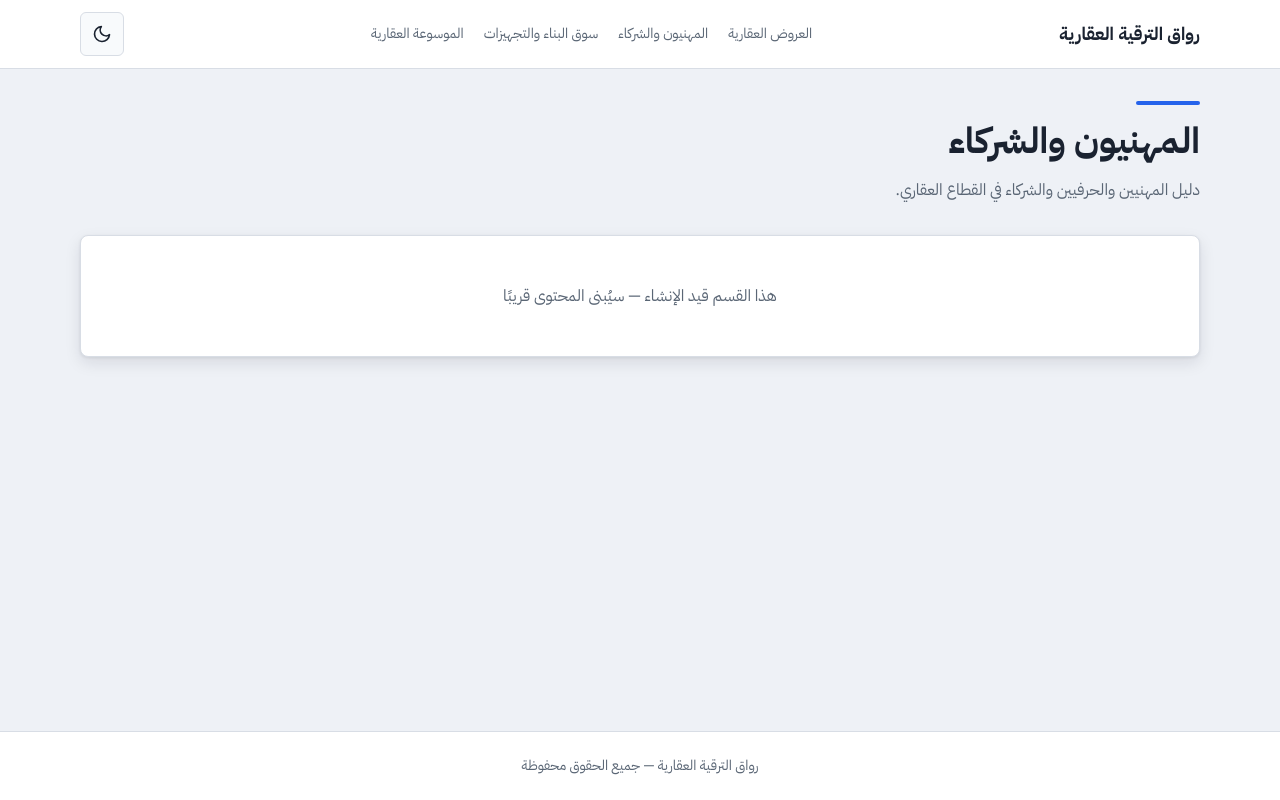
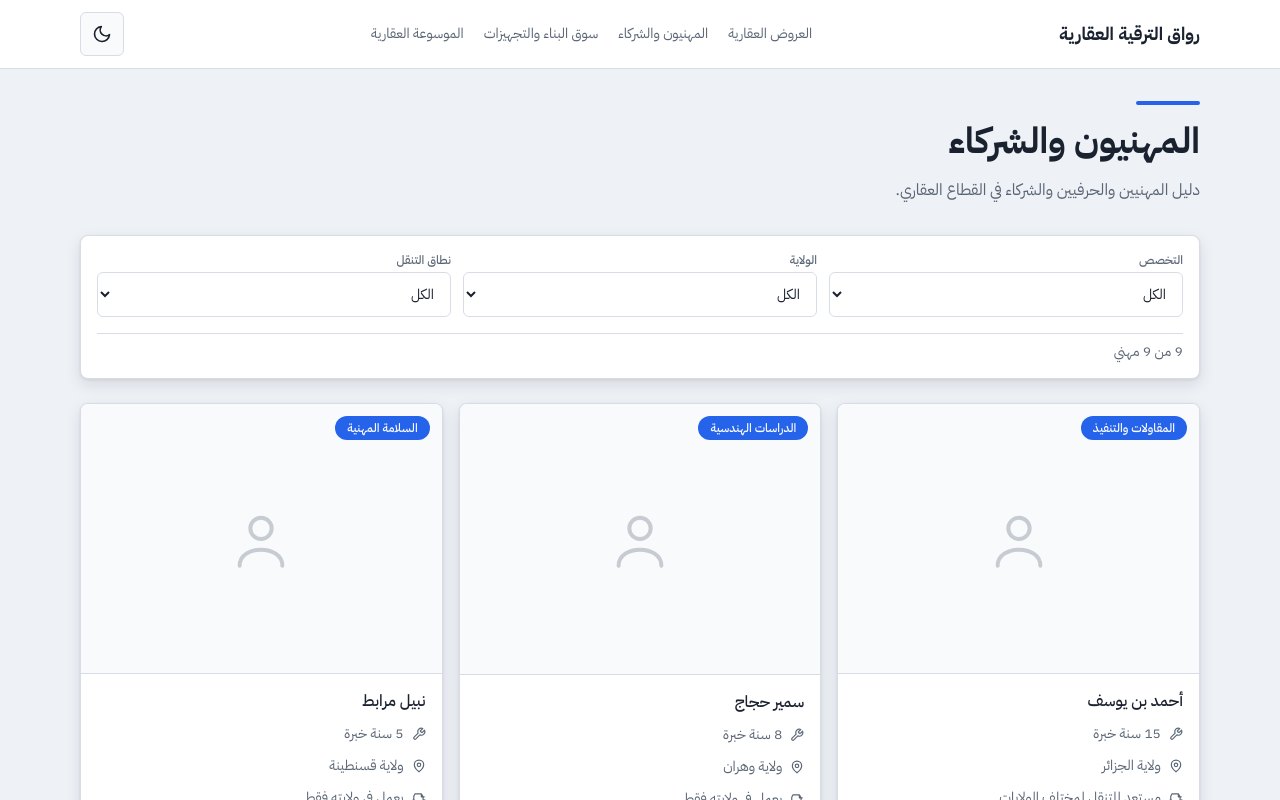
Before and after one commit to akramroyale24-jpg/riwaq-real-estate-development, a Next.js app: page /professionals in a window 1280 px wide. Shown: the top 800 px of the page. Built offline with nearby package versions, Linux system fonts and the light colour scheme.

Commit message:
Update page.tsx

```diff
--- a/app/professionals/page.tsx
+++ b/app/professionals/page.tsx
@@ -1,5 +1,6 @@
 import PageHeader from "@/components/layout/PageHeader";
-import Card from "@/components/ui/Card";
+import ProfessionalsBrowser from "@/components/professional/ProfessionalsBrowser";
+import { SAMPLE_PROFESSIONALS } from "@/lib/professionals";
 
 export default function ProfessionalsPage() {
   return (
@@ -9,11 +10,7 @@ export default function ProfessionalsPage() {
         title="المهنيون والشركاء"
         description="دليل المهنيين والحرفيين والشركاء في القطاع العقاري."
       />
-      <Card>
-        <p className="text-center text-text-muted py-8">
-          هذا القسم قيد الإنشاء — سيُبنى المحتوى قريبًا
-        </p>
-      </Card>
+      <ProfessionalsBrowser professionals={SAMPLE_PROFESSIONALS} />
     </div>
   );
 }
```
